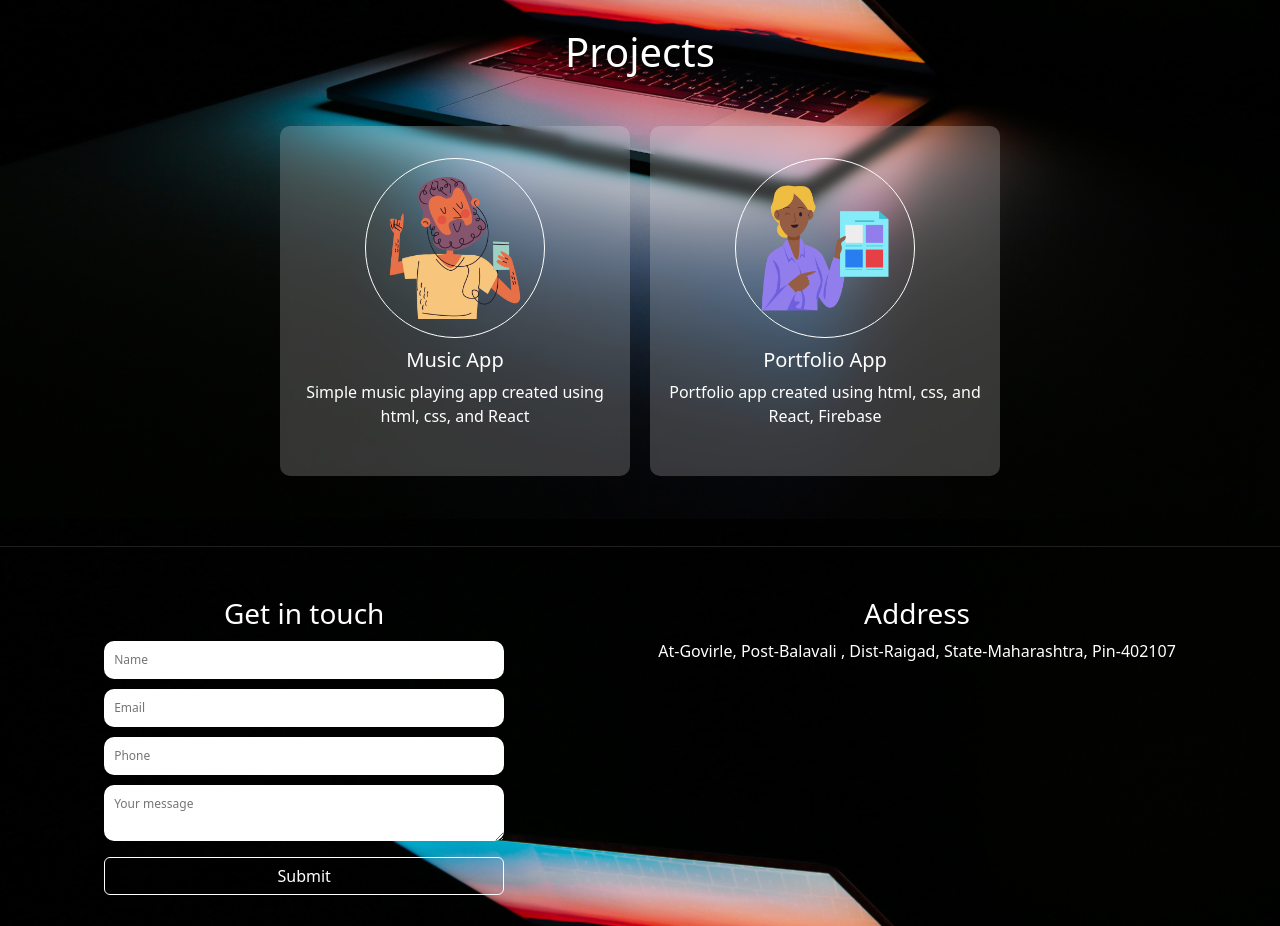
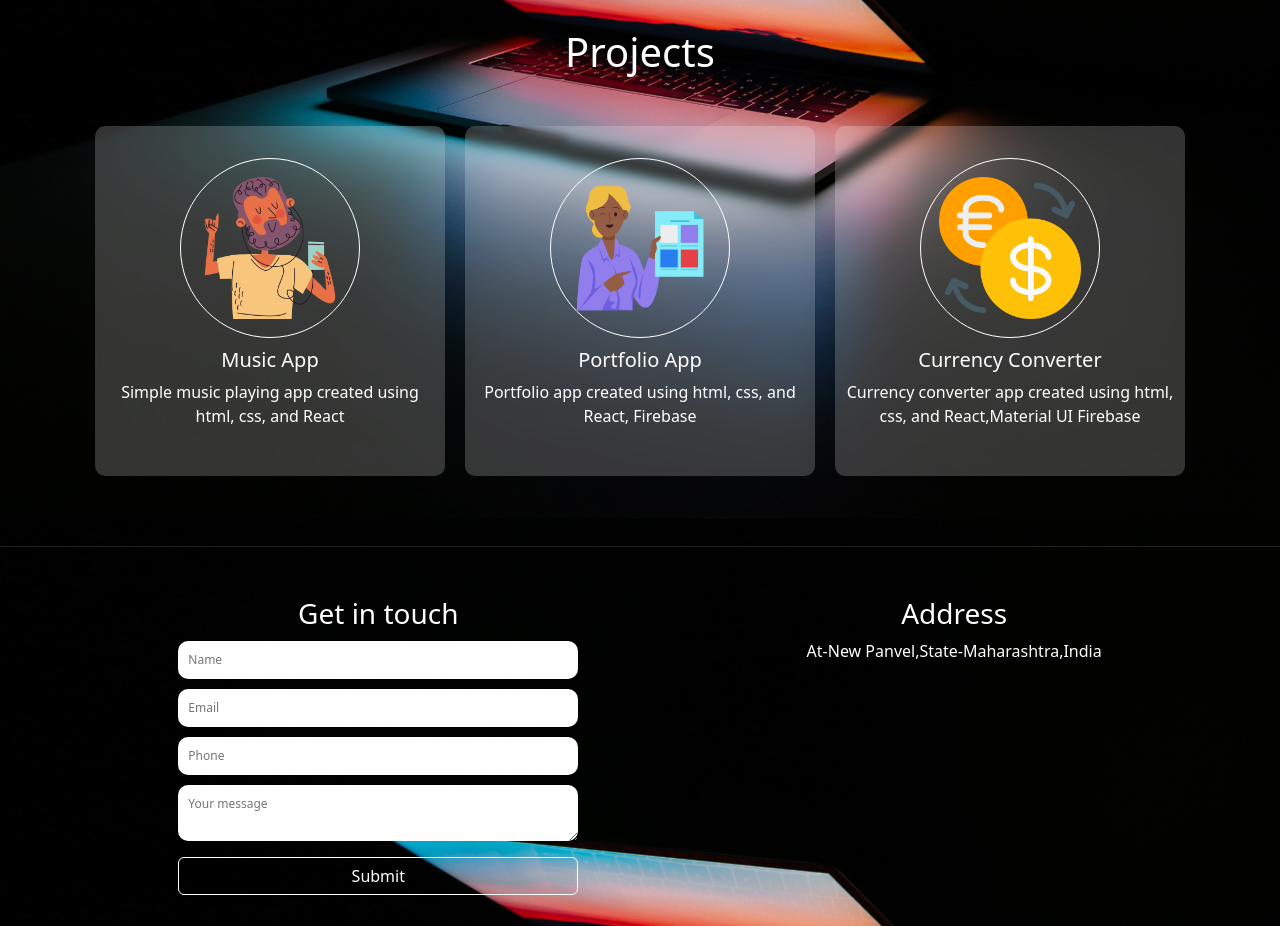
Before and after one commit to sanjeev16011994/portfolio_site, a React (Create React App) app: page / in a window 1280 px wide. Shown: the part 2200-3126 px from the top of the page. Built offline with nearby package versions, Linux system fonts and the light colour scheme.

Commit message:
added new project,changed address

```diff
--- a/src/assets/data.js
+++ b/src/assets/data.js
@@ -1,6 +1,7 @@
 import { v4 as uuidv4 } from 'uuid';
 import listening from "../images/listening.png";
 import portfolio from "../images/portfolio.png";
+import exchange from "../images/exchange.png";
 
 export const MY_PORJECTS = [
   {
@@ -16,5 +17,12 @@ export const MY_PORJECTS = [
     description:"Portfolio app created using html, css, and React, Firebase",
     url: "https://myportfolio-70d50.web.app",
     cover: portfolio,
+  },
+  {
+    id: uuidv4(),
+    name: "Currency Converter",
+    description:"Currency converter app created using html, css, and React,Material UI Firebase",
+    url: "https://my-projects-95adb.web.app/",
+    cover: exchange,
   }
 ];
--- a/src/component/contact/Contact.js
+++ b/src/component/contact/Contact.js
@@ -34,9 +34,7 @@ const Contact = () => {
           <div className="contact-heading">
             <h3>Address</h3>
             <address>
-              At-Govirle, Post-Balavali ,
-              Dist-Raigad, State-Maharashtra,
-              Pin-402107
+              At-New Panvel,State-Maharashtra,India
             </address>
           </div>
         </div>
```
Also changed, not shown: src/images/exchange.png (added).
